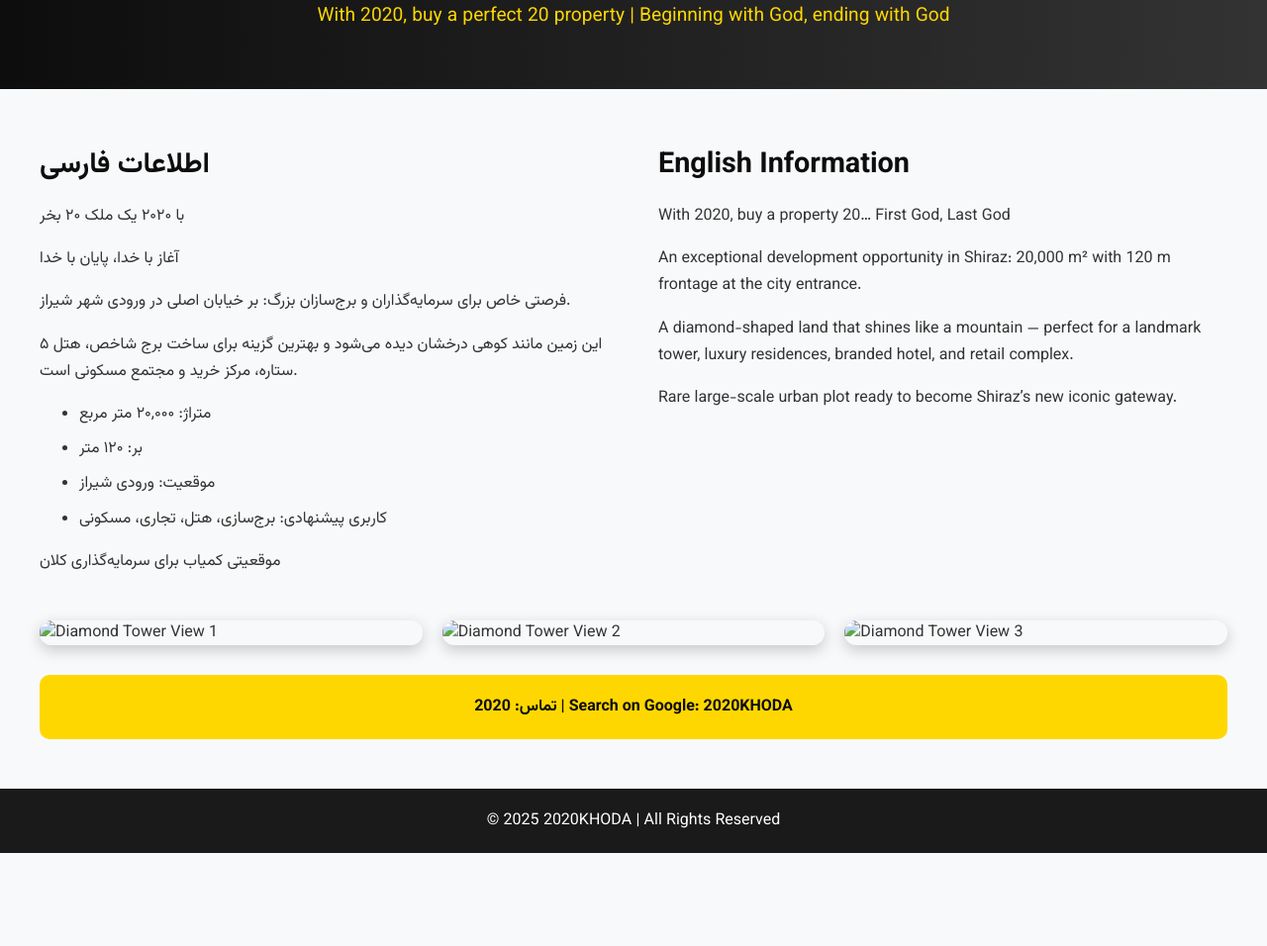
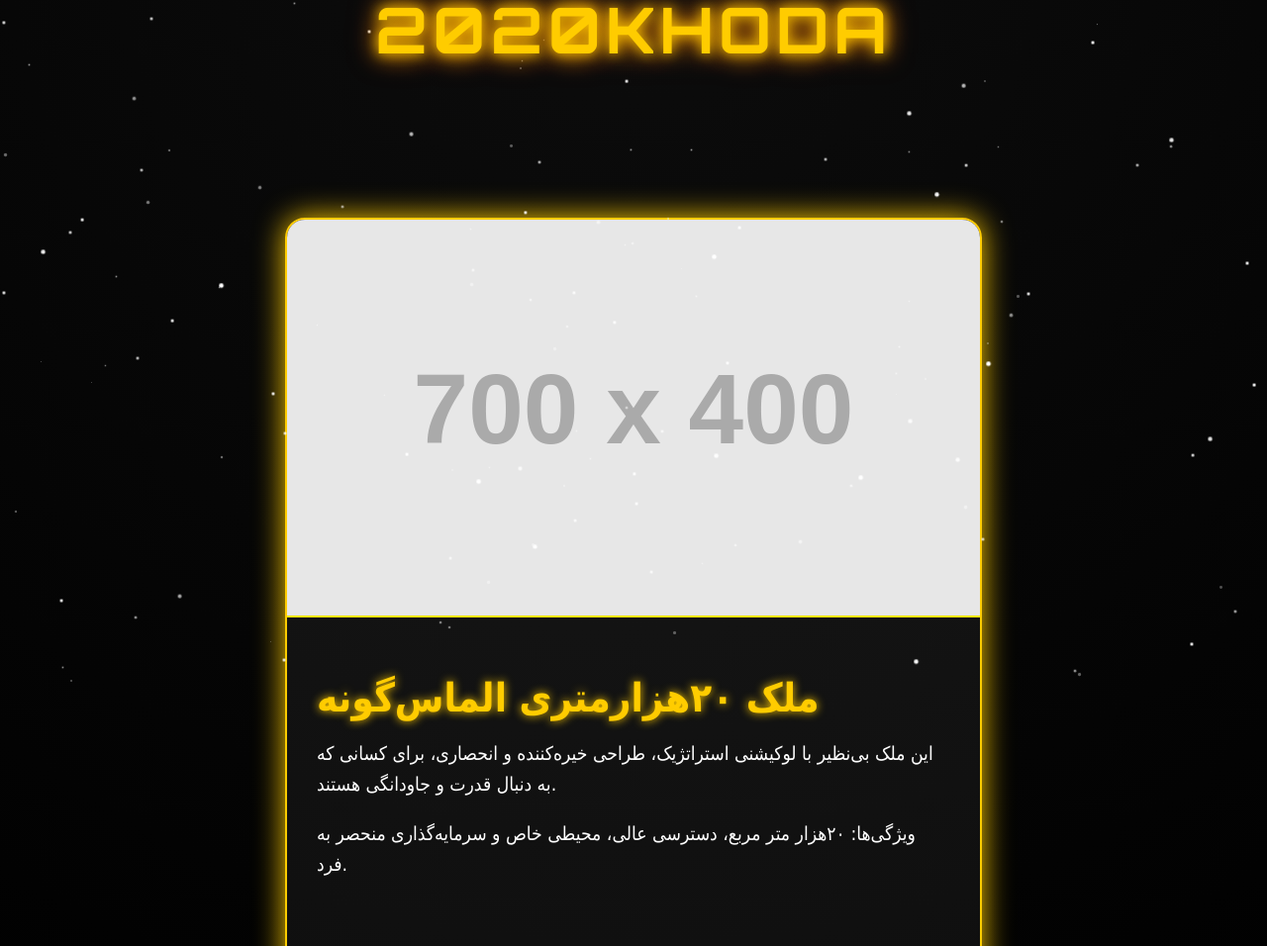
Before and after one commit to 2020KHODA/2020khoda, a plain HTML site: page index.html in a window 1280 px wide. Shown: the part 111-1067 px from the top of the page at 99% size. Before the commit the page ends 973 px from the top, so only its background shows below. Drawn offline with Linux system fonts and the light colour scheme; placeholder pictures from the web are drawn by us.

Commit message:
Update index.html

```diff
--- a/index.html
+++ b/index.html
@@ -3,150 +3,165 @@
 <head>
 <meta charset="UTF-8">
 <meta name="viewport" content="width=device-width, initial-scale=1.0">
-    <title>2020KHODA — Diamond Tower Site</title>
-    <link href="https://fonts.googleapis.com/css2?family=Vazirmatn:wght@400;700&display=swap" rel="stylesheet">
+<title>2020KHODA - املاک انحصاری</title>
 <style>
+  @import url('https://fonts.googleapis.com/css2?family=Orbitron:wght@700&display=swap');
+
   body {
-            font-family: 'Vazirmatn', sans-serif;
     margin: 0;
-            padding: 0;
-            background-color: #f8f9fa;
-            color: #333;
+    font-family: 'Tahoma', sans-serif;
+    background: radial-gradient(circle at top, #0d0d0d, #000);
+    overflow-x: hidden;
+    color: #fff;
   }
+
+  /* افکت درخشان و پارالاکس برای هدر */
   header {
-            background: linear-gradient(90deg, #0d0d0d, #333);
-            color: #fff;
+    position: relative;
     text-align: center;
-            padding: 40px 20px;
+    padding: 100px 20px;
+    font-family: 'Orbitron', sans-serif;
+    font-size: 4rem;
+    letter-spacing: 5px;
+    color: #ffcc00;
+    text-shadow:
+      0 0 10px #ffcc00,
+      0 0 20px #ff9900,
+      0 0 30px #ff6600,
+      0 0 40px #ff3300;
+    animation: glow 2s ease-in-out infinite alternate;
+    z-index: 1;
   }
-        header h1 {
+
+  @keyframes glow {
+    0% { text-shadow: 0 0 5px #ffcc00, 0 0 10px #ff9900; }
+    100% { text-shadow: 0 0 20px #ffcc00, 0 0 40px #ff9900, 0 0 60px #ff6600; }
+  }
+
+  /* کارت ملک */
+  .property-card {
+    max-width: 700px;
+    margin: 50px auto;
+    background: rgba(255, 255, 255, 0.05);
+    border: 2px solid #ffcc00;
+    border-radius: 20px;
+    overflow: hidden;
+    box-shadow: 0 0 30px #ffcc00;
+    transition: transform 0.4s, box-shadow 0.4s;
+    perspective: 1000px;
+  }
+
+  .property-card:hover {
+    transform: scale(1.05) rotateY(5deg);
+    box-shadow: 0 0 60px #ffcc00;
+  }
+
+  /* تصویر ملک با افکت نور متحرک */
+  .property-card img {
+    width: 100%;
+    display: block;
+    border-bottom: 2px solid #ffcc00;
+    animation: shine 3s linear infinite;
+  }
+
+  @keyframes shine {
+    0% { filter: brightness(1); }
+    50% { filter: brightness(1.2); }
+    100% { filter: brightness(1); }
+  }
+
+  .property-info {
+    padding: 25px 30px;
+  }
+
+  .property-info h2 {
     font-size: 2.5rem;
-            margin: 0;
+    margin-bottom: 15px;
+    color: #ffcc00;
+    text-shadow: 0 0 10px #ffcc00;
   }
-        header p {
+
+  .property-info p {
     font-size: 1.2rem;
-            margin-top: 10px;
-            color: #ffd700;
+    line-height: 1.6;
   }
-        .container {
-            max-width: 1200px;
-            margin: 30px auto;
-            padding: 0 20px;
+
+  .buy-btn {
+    display: block;
+    width: 80%;
+    margin: 25px auto 50px auto;
+    padding: 18px;
+    text-align: center;
+    background: linear-gradient(45deg, #ffcc00, #ff9900);
+    color: #000;
+    font-weight: bold;
+    font-size: 1.3rem;
+    border: none;
+    border-radius: 15px;
+    cursor: pointer;
+    text-decoration: none;
+    transition: transform 0.3s, box-shadow 0.3s;
   }
-        .dual-language {
-            display: flex;
-            flex-direction: column;
-            gap: 30px;
+
+  .buy-btn:hover {
+    transform: scale(1.1);
+    box-shadow: 0 0 30px #ffcc00;
   }
-        @media(min-width: 900px) {
-            .dual-language {
-                flex-direction: row;
-                gap: 50px;
+
+  /* ستاره‌های متحرک پس‌زمینه */
+  .stars {
+    position: fixed;
+    top: 0; left: 0;
+    width: 100%; height: 100%;
+    background: transparent;
+    z-index: 0;
+    pointer-events: none;
   }
-            .dual-language .section {
-                width: 48%;
+
+  .star {
+    position: absolute;
+    width: 2px; height: 2px;
+    background: white;
+    border-radius: 50%;
+    animation: twinkle 2s infinite alternate;
   }
-        }
-        .section h2 {
-            color: #0d0d0d;
-            font-size: 1.8rem;
-            margin-bottom: 15px;
-        }
-        .section p, .section ul {
-            font-size: 1rem;
-            line-height: 1.7;
-        }
-        ul li {
-            margin-bottom: 8px;
-        }
-        .gallery {
-            display: grid;
-            grid-template-columns: 1fr;
-            gap: 20px;
-            margin: 30px 0;
-        }
-        @media(min-width: 700px) {
-            .gallery {
-                grid-template-columns: repeat(3, 1fr);
-            }
-        }
-        .gallery img {
-            width: 100%;
-            border-radius: 12px;
-            box-shadow: 0 5px 15px rgba(0,0,0,0.2);
-            transition: transform 0.3s ease;
-        }
-        .gallery img:hover {
-            transform: scale(1.05);
-        }
-        .contact {
-            background-color: #ffd700;
-            color: #0d0d0d;
-            text-align: center;
-            padding: 20px;
-            border-radius: 10px;
-            font-weight: bold;
-            margin-bottom: 50px;
-        }
-        footer {
-            text-align: center;
-            padding: 20px;
-            background-color: #1a1a1a;
-            color: #fff;
+
+  @keyframes twinkle {
+    0% { opacity: 0.3; transform: scale(1); }
+    50% { opacity: 1; transform: scale(1.5); }
+    100% { opacity: 0.3; transform: scale(1); }
   }
 </style>
 </head>
 <body>
 
-<header>
-    <h1>2020KHODA — Diamond Tower Site</h1>
-    <p>With 2020, buy a perfect 20 property | Beginning with God, ending with God</p>
-</header>
+<header>2020KHODA</header>
 
-<div class="container">
-    <div class="dual-language">
-        <!-- Persian Section -->
-        <div class="section">
-            <h2>اطلاعات فارسی</h2>
-            <p>با ۲۰۲۰ یک ملک ۲۰ بخر</p>
-            <p>آغاز با خدا، پایان با خدا</p>
-            <p>فرصتی خاص برای سرمایه‌گذاران و برج‌سازان بزرگ: بر خیابان اصلی در ورودی شهر شیراز.</p>
-            <p>این زمین مانند کوهی درخشان دیده می‌شود و بهترین گزینه برای ساخت برج شاخص، هتل ۵ ستاره، مرکز خرید و مجتمع مسکونی است.</p>
-            <ul>
-                <li>متراژ: ۲۰,۰۰۰ متر مربع</li>
-                <li>بر: ۱۲۰ متر</li>
-                <li>موقعیت: ورودی شیراز</li>
-                <li>کاربری پیشنهادی: برج‌سازی، هتل، تجاری، مسکونی</li>
-            </ul>
-            <p>موقعیتی کمیاب برای سرمایه‌گذاری کلان</p>
+<div class="property-card">
+  <img src="https://via.placeholder.com/700x400" alt="ملک ۲۰هزارمتری">
+  <div class="property-info">
+    <h2>ملک ۲۰هزارمتری الماس‌گونه</h2>
+    <p>این ملک بی‌نظیر با لوکیشنی استراتژیک، طراحی خیره‌کننده و انحصاری، برای کسانی که به دنبال قدرت و جاودانگی هستند.</p>
+    <p>ویژگی‌ها: ۲۰هزار متر مربع، دسترسی عالی، محیطی خاص و سرمایه‌گذاری منحصر به فرد.</p>
+  </div>
+  <a href="#" class="buy-btn">تماس برای خرید</a>
 </div>
 
-        <!-- English Section -->
-        <div class="section">
-            <h2>English Information</h2>
-            <p>With 2020, buy a property 20… First God, Last God</p>
-            <p>An exceptional development opportunity in Shiraz: 20,000 m² with 120 m frontage at the city entrance.</p>
-            <p>A diamond-shaped land that shines like a mountain — perfect for a landmark tower, luxury residences, branded hotel, and retail complex.</p>
-            <p>Rare large-scale urban plot ready to become Shiraz’s new iconic gateway.</p>
-        </div>
-    </div>
+<div class="stars" id="stars"></div>
 
-    <!-- Image Gallery -->
-    <div class="gallery">
-        <img src="diamond_tower_1.jpg" alt="Diamond Tower View 1">
-        <img src="diamond_tower_2.jpg" alt="Diamond Tower View 2">
-        <img src="diamond_tower_3.jpg" alt="Diamond Tower View 3">
-    </div>
-
-    <!-- Contact -->
-    <div class="contact">
-        تماس: 2020 | Search on Google: 2020KHODA
-    </div>
-</div>
-
-<footer>
-    © 2025 2020KHODA | All Rights Reserved
-</footer>
+<script>
+  // ایجاد ستاره‌های تصادفی در پس‌زمینه
+  const starsContainer = document.getElementById('stars');
+  for (let i = 0; i < 150; i++) {
+    const star = document.createElement('div');
+    star.className = 'star';
+    star.style.top = Math.random() * window.innerHeight + 'px';
+    star.style.left = Math.random() * window.innerWidth + 'px';
+    star.style.animationDuration = (1 + Math.random() * 3) + 's';
+    star.style.width = star.style.height = (1 + Math.random() * 2) + 'px';
+    starsContainer.appendChild(star);
+  }
+</script>
 
 </body>
 </html>
```
Lines whose indentation alone changed are shown as unchanged.
